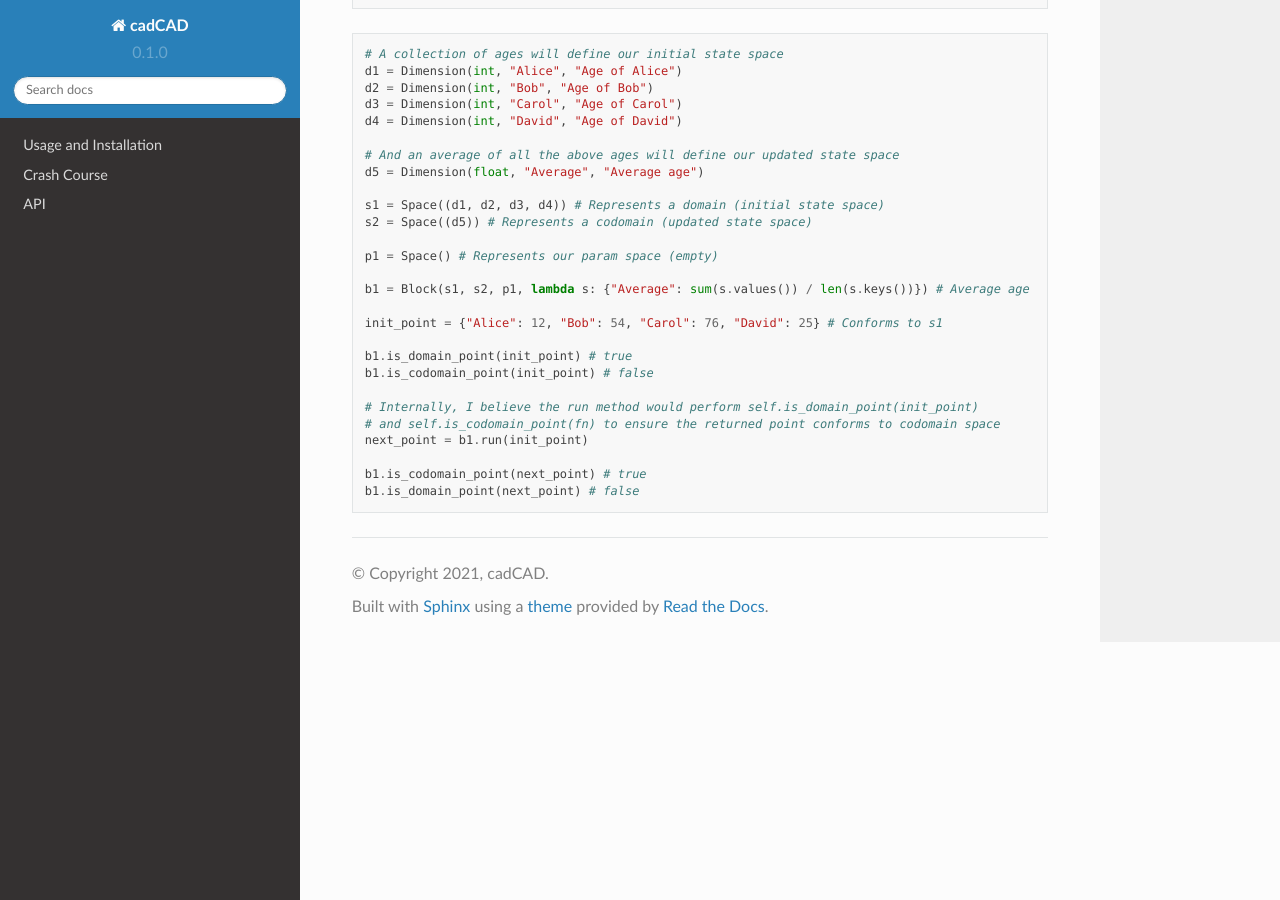
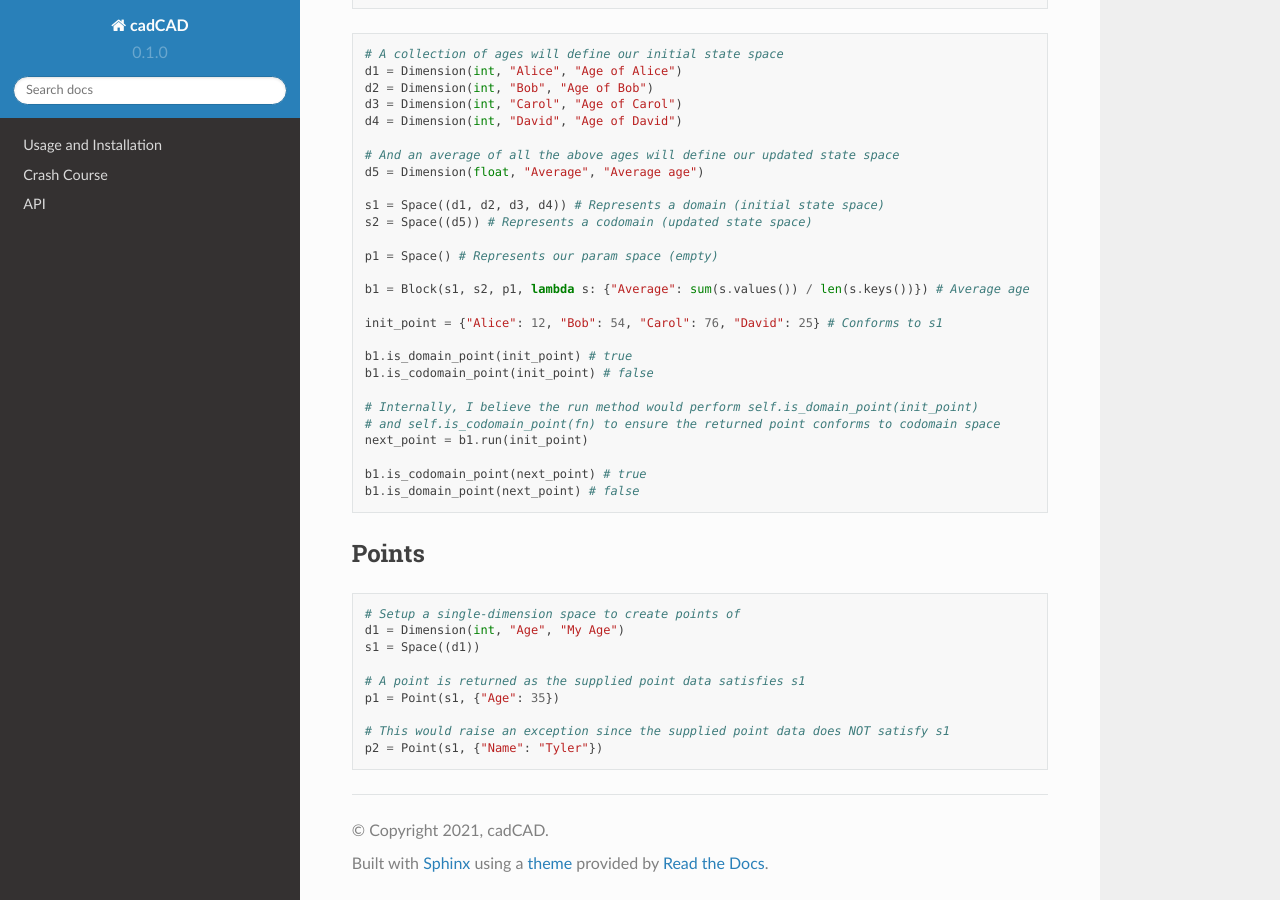
Before and after one commit to cadCAD-org/documentation, a Sphinx documentation site: the page built from docs/source/explore.rst, in a window 1280 px wide and 900 px high, scrolled down 1615 px. Built offline with Sphinx 7.4.7 and the Read the Docs theme 2.0.0, drawn with Linux system fonts in a browser that asks for light colours.

Commit message:
Scratchpad points

```diff
--- a/docs/source/explore.rst
+++ b/docs/source/explore.rst
@@ -121,3 +121,19 @@ Blocks
 
    b1.is_codomain_point(next_point) # true
    b1.is_domain_point(next_point) # false
+
+******
+Points
+******
+
+.. code-block:: python
+
+   # Setup a single-dimension space to create points of
+   d1 = Dimension(int, "Age", "My Age")
+   s1 = Space((d1))
+
+   # A point is returned as the supplied point data satisfies s1
+   p1 = Point(s1, {"Age": 35})
+
+   # This would raise an exception since the supplied point data does NOT satisfy s1
+   p2 = Point(s1, {"Name": "Tyler"})
```
